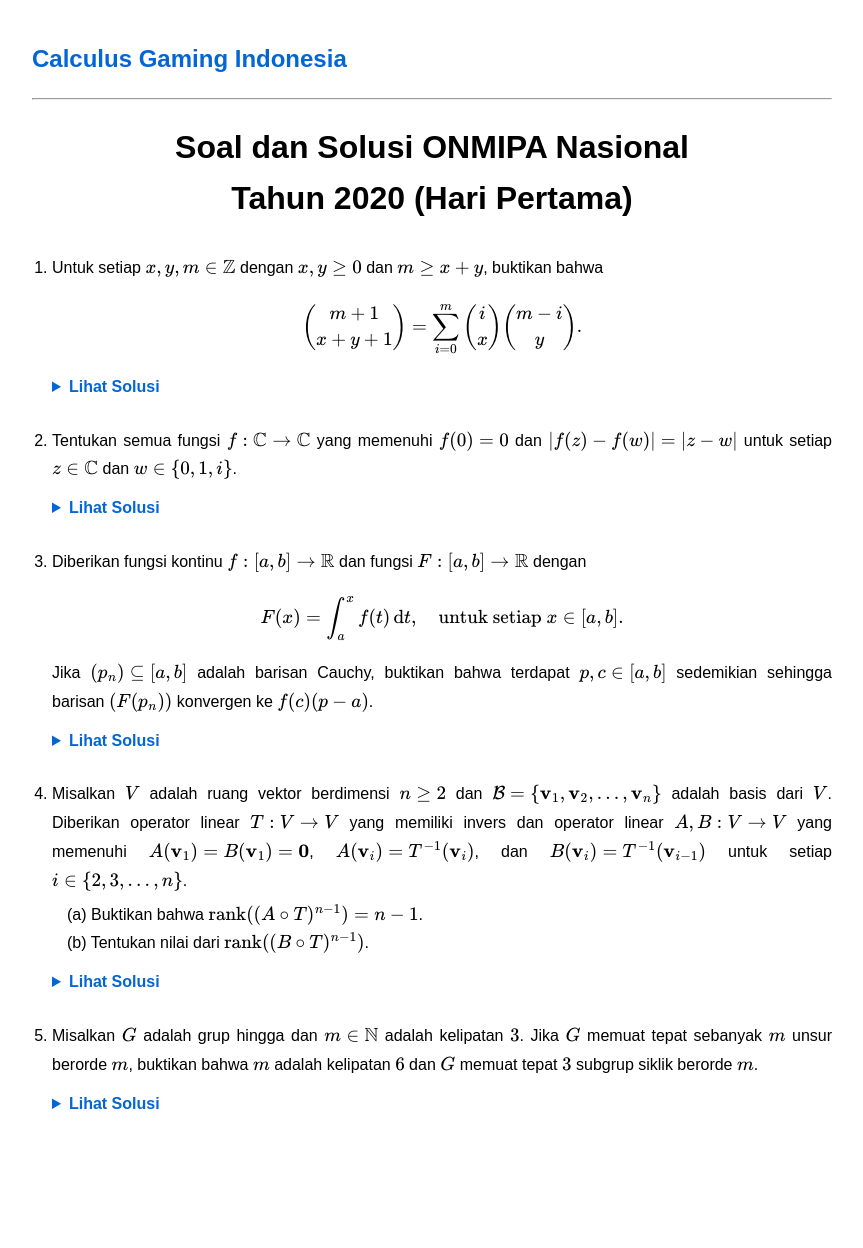
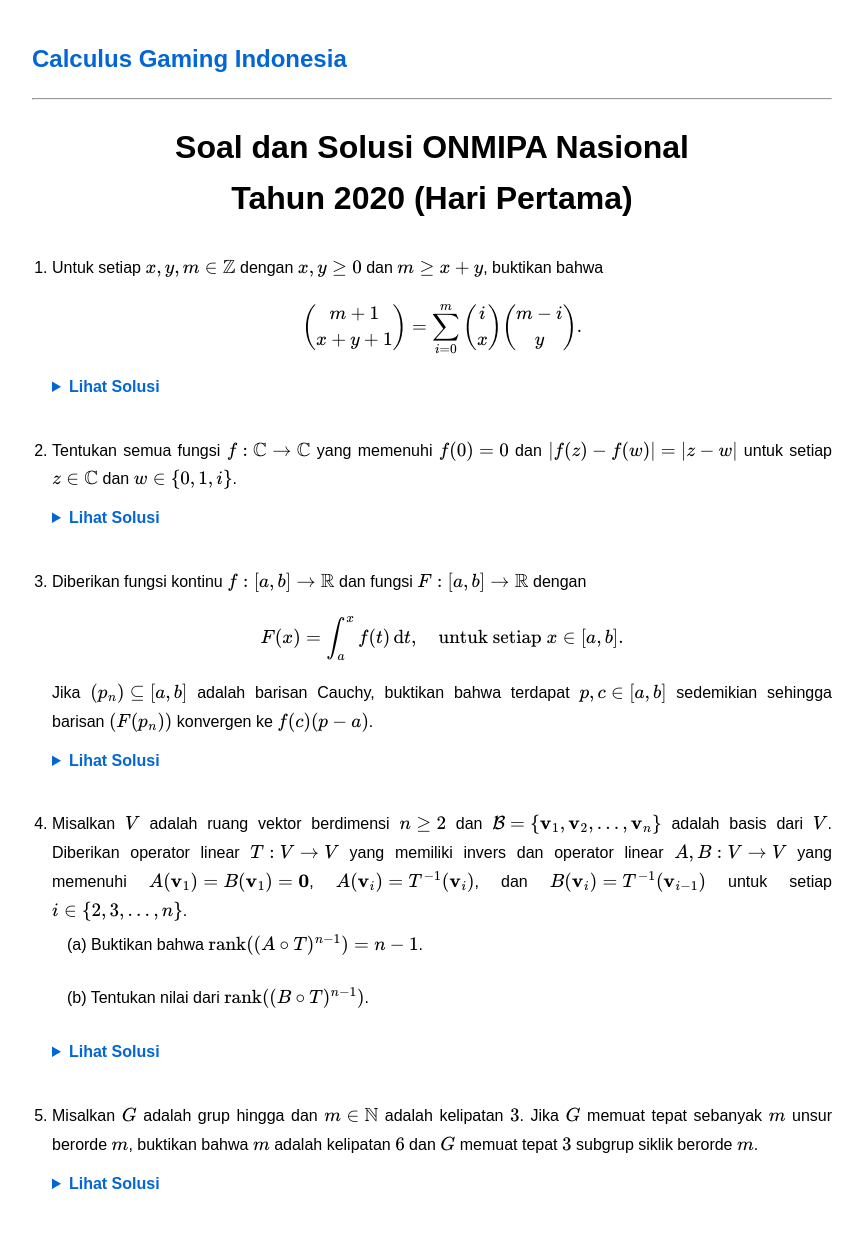
Before and after one commit to calculusgamingindonesia/calculusgamingindonesia.github.io, a Jekyll site: the page built from _posts/2026-06-29-knmipa-nas-20-1.md, in a window 1280 px wide. Shown: the whole page, without its empty margins (208-1071 px from the left). Built offline with Jekyll 4.4.1, drawn with Linux system fonts in a browser that asks for light colours; before the commit the page ends 1158 px from its top, so only the background shows below that.

Commit message:
Update default.html

```diff
--- a/_layouts/default.html
+++ b/_layouts/default.html
@@ -17,7 +17,13 @@
         margin: 40px auto;
         max-width: 800px;
         padding: 0 20px;
-        text-align: justify; /* Tambahkan baris ini */
+        text-align: justify;
+        details { margin-top: 10px; }
+    summary { cursor: pointer; color: #0366d6; font-weight: bold; user-select: none; margin-bottom: 10px; }
+    .kotak-solusi { background: #f9f9f9; padding: 15px; border-left: 4px solid #28a745; border-radius: 4px; }
+
+    ol, ul { line-height: 1.8; }
+    li { margin-bottom: 25px; }
     }
     a { color: #0366d6; text-decoration: none; }
     a:hover { text-decoration: underline; }
```
